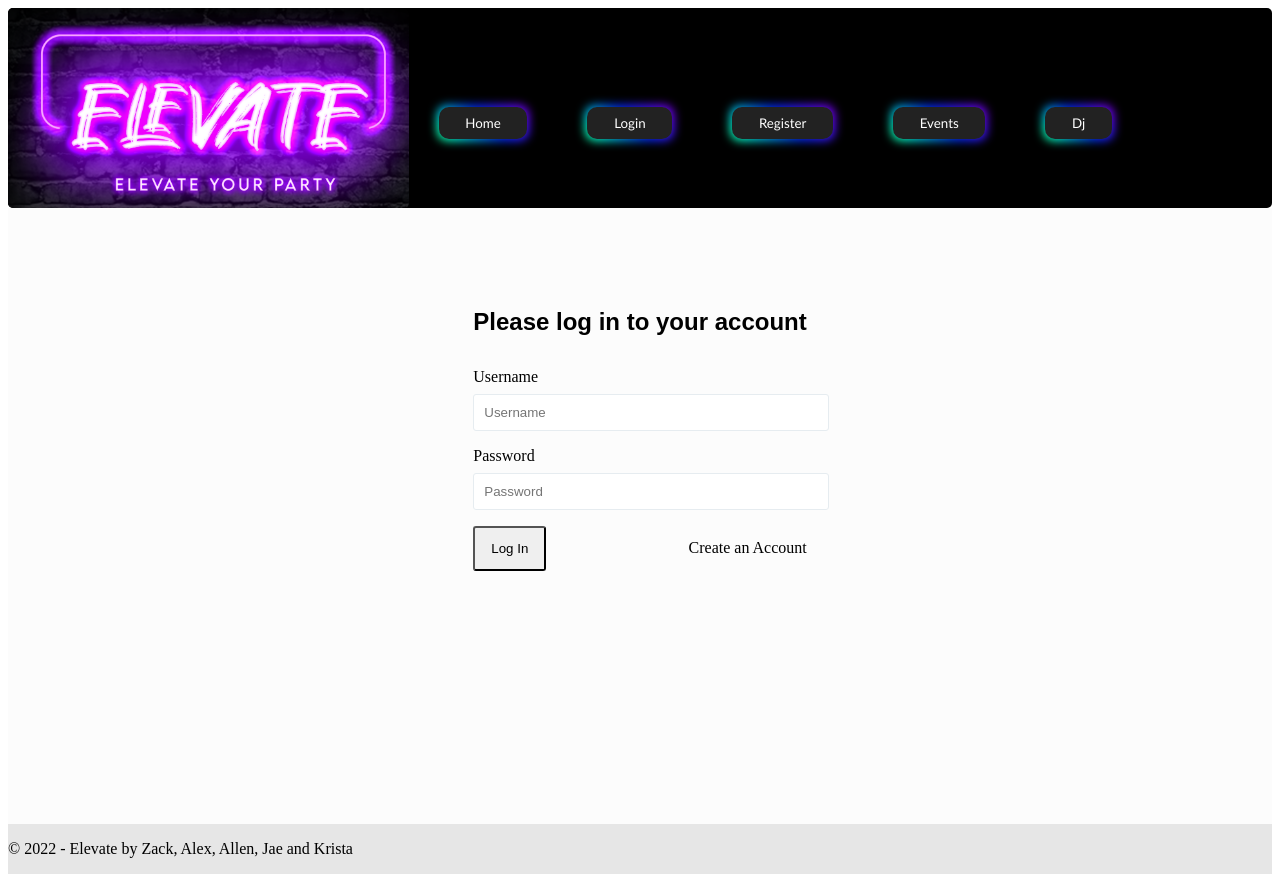
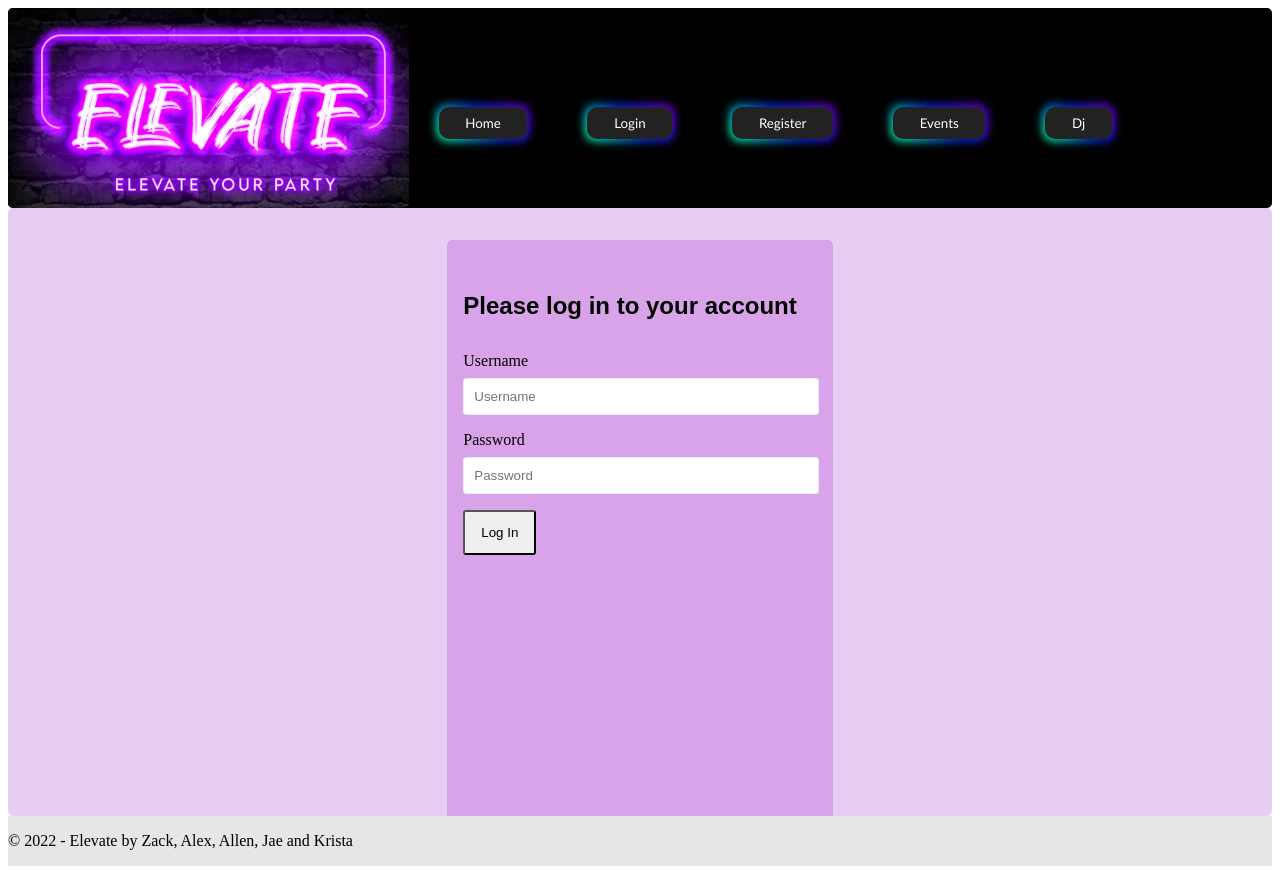
Before and after one commit to allenkramer3/Elevate-Final-Capstone-Project, a Vue app in the folder capstone/vue/: page /login in a window 1280 px wide. Built offline with nearby package versions, Linux system fonts and the light colour scheme.

Commit message:
styling changes to register and login

```diff
--- a/capstone/vue/src/views/Login.vue
+++ b/capstone/vue/src/views/Login.vue
@@ -64,9 +64,6 @@
 
           <div class="form-actions">
             <button class="btn" v-on:click.prevent="login">Log In</button>
-            <div class="extras">
-              <a>Create an Account</a>
-            </div>
           </div>
         </form>
 
@@ -153,27 +150,16 @@ export default {
        justify-content: center;
        /* margin: 4rem auto; */
 
-      }
-      .logo {
-       /* height: 200px; */
-       width: auto;
-       padding-bottom: 10px;
-       filter: grayscale(100%);
-       padding-top: 20px;
-      }
-      #content {
-       background-color: #496bcb;
-       color: #fff;
-      }
+  }
       #login {
        padding-top: 0px;
       }
       #login {
-       background-color: #fcfcfc;
+       background-color: rgba(144, 0, 190, .2);
+       border-radius: 5px;
       }
-      #content,
       #login {
-       padding: 5vh 1rem 1rem 1rem;
+       padding: 4vh 1rem 1rem 1rem;
       }
       #content h1,
       #login h1 {
@@ -182,6 +168,9 @@ export default {
       }
       #content h1 {
        font-size: 3rem;
+      }
+      form {
+        padding-right: 20px;
       }
       form h1 {
        margin-left: 0;
--- a/capstone/vue/src/views/Register.vue
+++ b/capstone/vue/src/views/Register.vue
@@ -137,34 +137,18 @@ export default {
        justify-content: center;
        /* margin: 4rem auto; */
       }
-      .logo {
-       height: 200px;
-       width: auto;
-       padding-bottom: 10px;
-       filter: grayscale(100%);
-       padding-top: 20px;
-      }
-      #content {
-       background-color: #496bcb;
-       color: #fff;
-      }
       #login {
        padding-top: 0px;
-      }
-      #login {
-       background-color: #fcfcfc;
-      }
-      #content,
-      #login {
+       background-color: rgba(144, 0, 190, .2);
+       border-radius: 5px;
        padding: 5vh 1rem 1rem 1rem;
       }
-      #content h1,
       #login h1 {
        margin-bottom: 2rem;
        font-family: sans-serif;
       }
-      #content h1 {
-       font-size: 3rem;
+      form {
+        padding-right: 20px;
       }
       form h1 {
        margin-left: 0;
```
